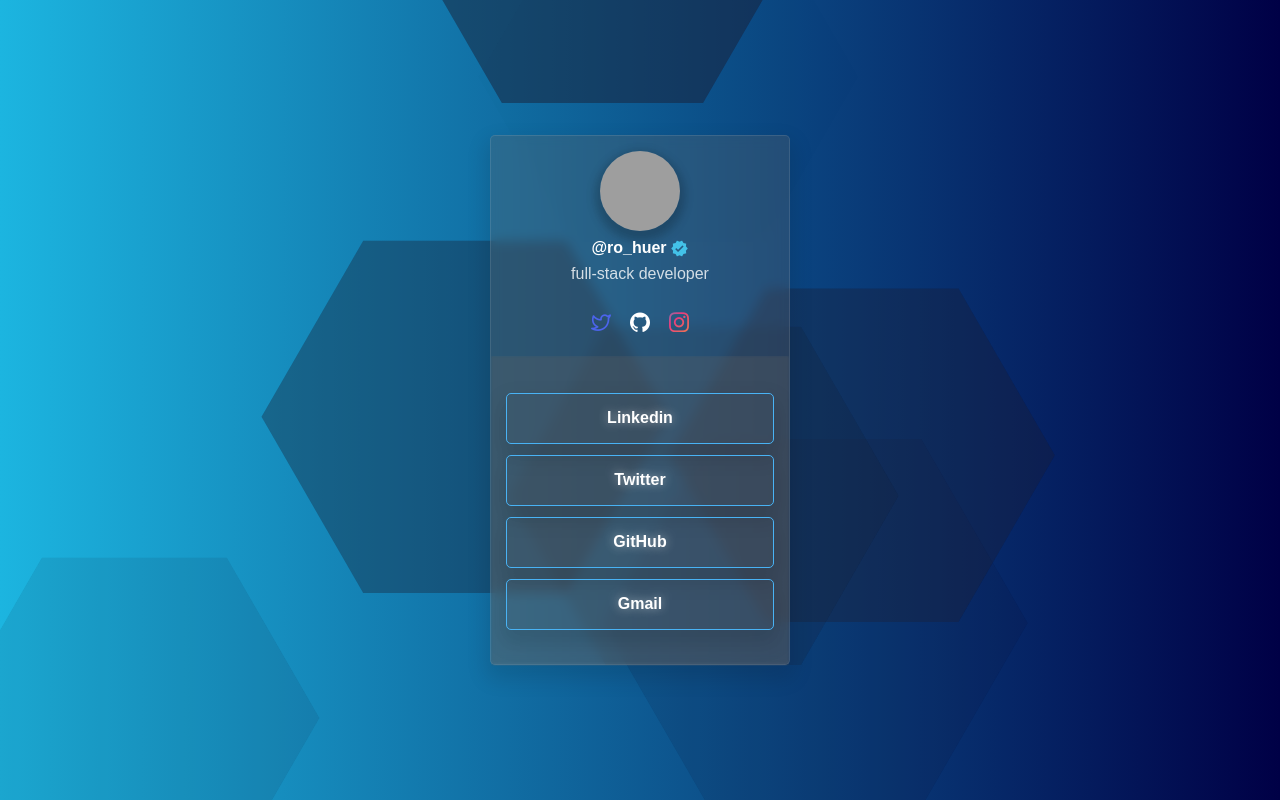
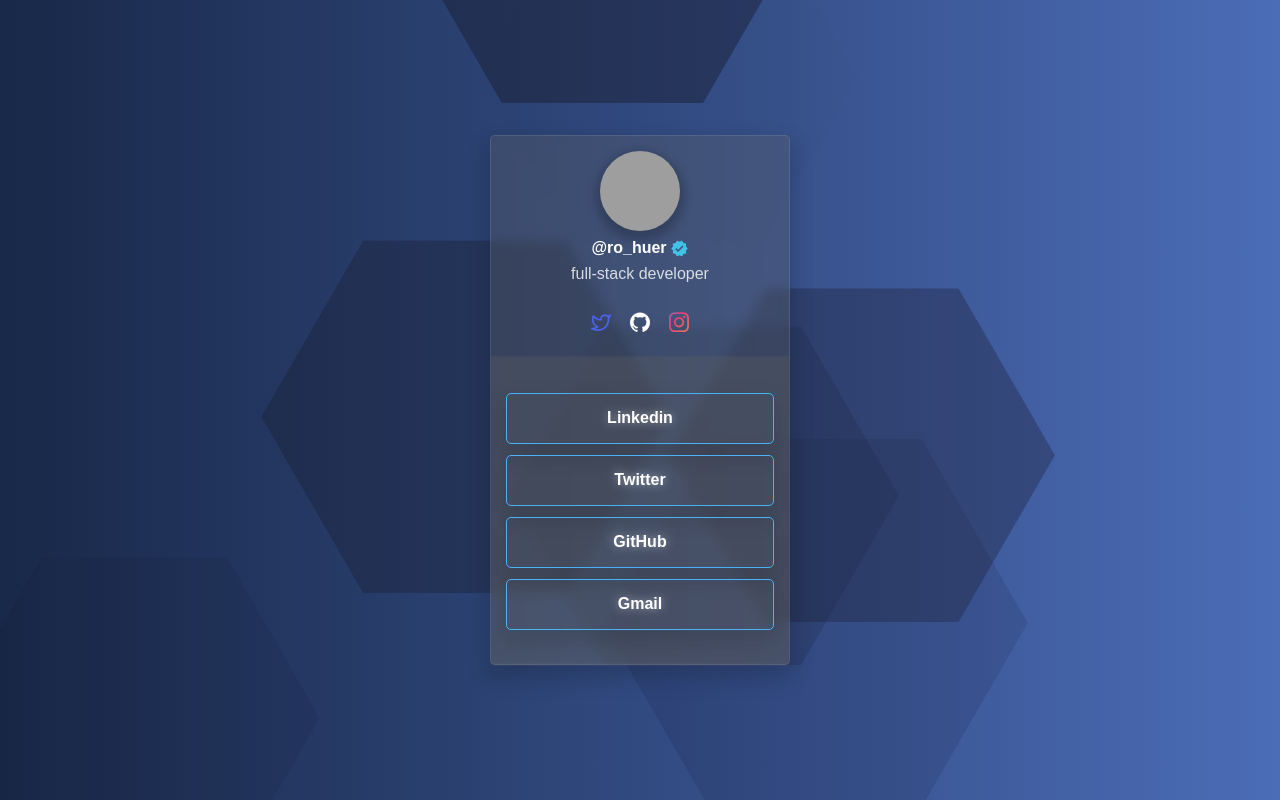
Before and after one commit to HuerRome/presentation-card, a plain HTML site: page index.html in a window 1280 px wide. Drawn offline with Linux system fonts and the light colour scheme; grey boxes are pictures that could not be loaded; files whose address does not match are found by name.

Commit message:
change color background

```diff
--- a/style.css
+++ b/style.css
@@ -33,6 +33,10 @@ body{
     background: -webkit-linear-gradient(to right, #1CB5E0, #000046);  /* Chrome 10-25, Safari 5.1-6 */
     background: linear-gradient(to right, #1CB5E0, #000046); /* W3C, IE 10+/ Edge, Firefox 16+, Chrome 26+, Opera 12+, Safari 7+ */
 
+    background: #4b6cb7;  /* fallback for old browsers */
+    background: -webkit-linear-gradient(to right, #182848, #4b6cb7);  /* Chrome 10-25, Safari 5.1-6 */
+    background: linear-gradient(to right, #182848, #4b6cb7); /* W3C, IE 10+/ Edge, Firefox 16+, Chrome 26+, Opera 12+, Safari 7+ */
+
 }
 
 .container{
@@ -46,7 +50,7 @@ body{
     left: 50%;
     transform: translate(-50%, -50%);
     backdrop-filter: blur(6px);
-    box-shadow: 0 10px 20px 5px rgba(0, 0, 0, 0.1);
+    box-shadow: 0 10px 20px 5px rgba(0, 0, 0, 0.15);
 }
 img{
     width: 80px;
```
